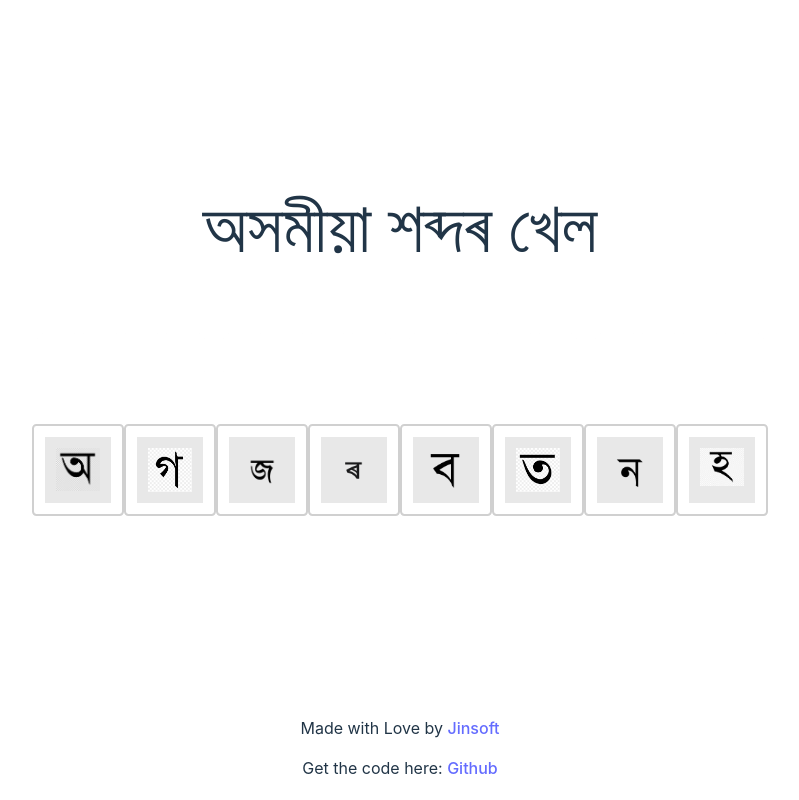
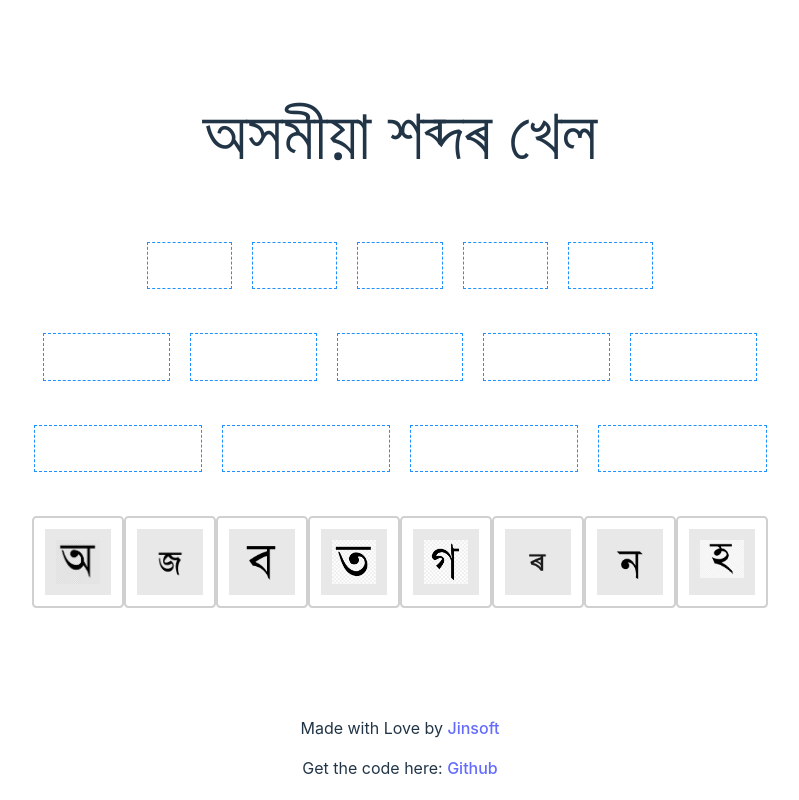
Before and after one commit to tuktuk24/assamese-wordy, a React (Vite) app: page / in a window 1280 px wide. Shown: the whole page, without its empty margins (240-1039 px from the left). Built offline with nearby package versions, Linux system fonts and the light colour scheme.

Commit message:
2letter, 3letter

```diff
--- a/src/App.css
+++ b/src/App.css
@@ -73,6 +73,7 @@
 
 .hidden {
     position: relative;
+    border: 1px dashed dodgerblue;
 }
 
 .hidden::after {
--- a/src/Playground.jsx
+++ b/src/Playground.jsx
@@ -1,11 +1,22 @@
 import React, { useState, useEffect } from 'react';
 import { DragDropContext, Droppable, Draggable } from 'react-beautiful-dnd';
-import { finalSpaceCharacters, ajgar, abagat, abanat, hazarat } from './utils/words';
+import { finalSpaceCharacters, ban, bar, jar, nar, hot, batar, garaj, haran, jagar, bahan, ajgar, abagat, abanat, hazarat } from './utils/words';
 
-const words = [["ao", "ja-b", "ga", "ra"],
-["ao", "ba", "ga", "ta-m"],
-["ao", "ba", "no-m", "ta-m"],
-["ho", "ja-b", "ra", "ta-m"]
+const words = [
+    ["ao", "ja-b", "ga", "ra"],
+    ["ao", "ba", "ga", "ta-m"],
+    ["ao", "ba", "no-m", "ta-m"],
+    ["ho", "ja-b", "ra", "ta-m"],
+    ["ba", "ta-m", "ra"],
+    ["ga", "ra", "ja-b"],
+    ["ho", "ra", "no-m"],
+    ["ja-b", "ga", "ra"],
+    ["ba", "ho", "no-m"],
+    ["ba", "no-m"],
+    ["ba", "ra"],
+    ["ja-b", "ra"],
+    ["no-m", "ra"],
+    ["ho", "ta-m"],
 ]
 
 const Playground = () => {
@@ -15,6 +26,16 @@ const Playground = () => {
     const [isSecondMatched, setIsSecondMatched] = useState(false)
     const [isThirdMatched, setIsThirdMatched] = useState(false)
     const [isFourthMatched, setIsFourthMatched] = useState(false)
+    const [isFirst3Matched, setIsFirst3Matched] = useState(false)
+    const [isSecond3Matched, setIsSecond3Matched] = useState(false)
+    const [isThird3Matched, setIsThird3Matched] = useState(false)
+    const [isFourth3Matched, setIsFourth3Matched] = useState(false)
+    const [isFifth3Matched, setIsFifth3Matched] = useState(false)
+    const [isFirst2Matched, setIsFirst2Matched] = useState(false)
+    const [isSecond2Matched, setIsSecond2Matched] = useState(false)
+    const [isThird2Matched, setIsThird2Matched] = useState(false)
+    const [isFourth2Matched, setIsFourth2Matched] = useState(false)
+    const [isFifth2Matched, setIsFifth2Matched] = useState(false)
     const [isWinner, setIsWinner] = useState(false)
 
     useEffect(() => {
@@ -24,6 +45,56 @@ const Playground = () => {
 
     useEffect(() => {
         const longWord = characters.map(c => c.id).reduce((word, letter) => word + letter, "")
+        if (!isFirst2Matched && longWord.match(words[9].join(""))) {
+            setMessage("YAY! Word Matched")
+            setIsFirst2Matched(true)
+            return
+        }
+        if (!isSecond2Matched && longWord.match(words[10].join(""))) {
+            setMessage("YAY! Word Matched")
+            setIsSecond2Matched(true)
+            return
+        }
+        if (!isThird2Matched && longWord.match(words[11].join(""))) {
+            setMessage("YAY! Word Matched")
+            setIsThird2Matched(true)
+            return
+        }
+        if (!isFourth2Matched && longWord.match(words[12].join(""))) {
+            setMessage("YAY! Word Matched")
+            setIsFourth2Matched(true)
+            return
+        }
+        if (!isFifth2Matched && longWord.match(words[13].join(""))) {
+            setMessage("YAY! Word Matched")
+            setIsFifth2Matched(true)
+            return
+        }
+        if (!isFirst3Matched && longWord.match(words[4].join(""))) {
+            setMessage("YAY! Word Matched")
+            setIsFirst3Matched(true)
+            return
+        }
+        if (!isSecond3Matched && longWord.match(words[5].join(""))) {
+            setMessage("YAY! Word Matched")
+            setIsSecond3Matched(true)
+            return
+        }
+        if (!isThird3Matched && longWord.match(words[6].join(""))) {
+            setMessage("YAY! Word Matched")
+            setIsThird3Matched(true)
+            return
+        }
+        if (!isFourth3Matched && longWord.match(words[7].join(""))) {
+            setMessage("YAY! Word Matched")
+            setIsFourth3Matched(true)
+            return
+        }
+        if (!isFifth3Matched && longWord.match(words[8].join(""))) {
+            setMessage("YAY! Word Matched")
+            setIsFifth3Matched(true)
+            return
+        }
         if (!isFirstMatched && longWord.match(words[0].join(""))) {
             setMessage("YAY! Word Matched")
             setIsFirstMatched(true)
@@ -47,11 +118,11 @@ const Playground = () => {
     }, [characters])
 
     useEffect(() => {
-        if (isFirstMatched && isSecondMatched && isThirdMatched && isFourthMatched) {
+        if (isFirstMatched && isSecondMatched && isThirdMatched && isFourthMatched && isFirst3Matched && isSecond3Matched && isThird3Matched && isFourth3Matched && isFifth3Matched && isFirst2Matched && isSecond2Matched && isThird2Matched && isFourth2Matched && isFifth2Matched) {
             setMessage("WINNER!")
             setIsWinner(true)
         }
-    }, [isFirstMatched, isSecondMatched, isThirdMatched, isFourthMatched])
+    }, [isFirstMatched, isSecondMatched, isThirdMatched, isFourthMatched, isFirst3Matched, isSecond3Matched, isThird3Matched, isFourth3Matched, isFifth3Matched, isFirst2Matched, isSecond2Matched, isThird2Matched, isFourth2Matched, isFifth2Matched])
 
     function handleOnDragEnd(result) {
         if (!result.destination) return;
@@ -67,6 +138,90 @@ const Playground = () => {
         <div className="App">
             <header className="App-header">
                 <h1>অসমীয়া শব্দৰ খেল</h1>
+                <div className='small-words'>
+                    <ul className={isFirst2Matched ? "characters" : "characters hidden"} >
+                        {ban.map(({ id, thumb }) => <li key={id} >
+                            <div className="characters-thumb">
+                                <img src={thumb} alt={`${id}`} />
+                            </div>
+                        </li>
+                        )}
+                    </ul>
+                    <ul className={isSecond2Matched ? "characters" : "characters hidden"}  >
+                        {bar.map(({ id, thumb }) => <li key={id} >
+                            <div className="characters-thumb">
+                                <img src={thumb} alt={`${id}`} />
+                            </div>
+                        </li>
+                        )}
+                    </ul>
+                    <ul className={isThird2Matched ? "characters" : "characters hidden"}  >
+                        {jar.map(({ id, thumb }) => <li key={id} >
+                            <div className="characters-thumb">
+                                <img src={thumb} alt={`${id}`} />
+                            </div>
+                        </li>
+                        )}
+                    </ul>
+                    <ul className={isFourth2Matched ? "characters" : "characters hidden"}  >
+                        {nar.map(({ id, thumb }) => <li key={id} >
+                            <div className="characters-thumb">
+                                <img src={thumb} alt={`${id}`} />
+                            </div>
+                        </li>
+                        )}
+                    </ul>
+                    <ul className={isFifth2Matched ? "characters" : "characters hidden"}  >
+                        {hot.map(({ id, thumb }) => <li key={id} >
+                            <div className="characters-thumb">
+                                <img src={thumb} alt={`${id}`} />
+                            </div>
+                        </li>
+                        )}
+                    </ul>
+                </div>
+                <div className='small-words'>
+                    <ul className={isFirst3Matched ? "characters" : "characters hidden"} >
+                        {batar.map(({ id, thumb }) => <li key={id} >
+                            <div className="characters-thumb">
+                                <img src={thumb} alt={`${id}`} />
+                            </div>
+                        </li>
+                        )}
+                    </ul>
+                    <ul className={isSecond3Matched ? "characters" : "characters hidden"}  >
+                        {garaj.map(({ id, thumb }) => <li key={id} >
+                            <div className="characters-thumb">
+                                <img src={thumb} alt={`${id}`} />
+                            </div>
+                        </li>
+                        )}
+                    </ul>
+                    <ul className={isThird3Matched ? "characters" : "characters hidden"}  >
+                        {haran.map(({ id, thumb }) => <li key={id} >
+                            <div className="characters-thumb">
+                                <img src={thumb} alt={`${id}`} />
+                            </div>
+                        </li>
+                        )}
+                    </ul>
+                    <ul className={isFourth3Matched ? "characters" : "characters hidden"}  >
+                        {jagar.map(({ id, thumb }) => <li key={id} >
+                            <div className="characters-thumb">
+                                <img src={thumb} alt={`${id}`} />
+                            </div>
+                        </li>
+                        )}
+                    </ul>
+                    <ul className={isFifth3Matched ? "characters" : "characters hidden"}  >
+                        {bahan.map(({ id, thumb }) => <li key={id} >
+                            <div className="characters-thumb">
+                                <img src={thumb} alt={`${id}`} />
+                            </div>
+                        </li>
+                        )}
+                    </ul>
+                </div>
                 <div className='small-words'>
                     <ul className={isFirstMatched ? "characters" : "characters hidden"} >
                         {ajgar.map(({ id, thumb }) => <li key={id} >
@@ -101,7 +256,7 @@ const Playground = () => {
                         )}
                     </ul>
                 </div>
-                {message && <h4>{message}</h4>}
+
                 {isWinner ? <h2>CONGRATULATIONS</h2>
                     : <DragDropContext onDragEnd={handleOnDragEnd}>
                         <Droppable droppableId="characters" direction="horizontal">
@@ -126,6 +281,7 @@ const Playground = () => {
                         </Droppable>
                     </DragDropContext>}
             </header>
+            {message && <h2>{message}</h2>}
             <p>
                 Made with Love by <a href="https://jinsoft.in/">Jinsoft</a>
             </p>
--- a/src/utils/words.js
+++ b/src/utils/words.js
@@ -4,16 +4,8 @@ export const finalSpaceCharacters = [
         thumb: '/images/ao.jpg'
     },
     {
-        id: 'ga',
-        thumb: '/images/ga.png'
-    },
-    {
         id: 'ja-b',
         thumb: '/images/ja-b.png'
-    },
-    {
-        id: 'ra',
-        thumb: '/images/ra.png'
     },
     {
         id: 'ba',
@@ -22,6 +14,14 @@ export const finalSpaceCharacters = [
     {
         id: 'ta-m',
         thumb: '/images/ta-m.png'
+    },
+    {
+        id: 'ga',
+        thumb: '/images/ga.png'
+    },
+    {
+        id: 'ra',
+        thumb: '/images/ra.png'
     },
     {
         id: 'no-m',
@@ -33,6 +33,139 @@ export const finalSpaceCharacters = [
     }
 ]
 
+/* 2 letter */
+export const ban = [
+    {
+        id: 'ba',
+        thumb: '/images/ba.png'
+    },
+    {
+        id: 'no-m',
+        thumb: '/images/no-m.png'
+    }
+]
+
+export const bar = [
+    {
+        id: 'ba',
+        thumb: '/images/ba.png'
+    },
+    {
+        id: 'ra',
+        thumb: '/images/ra.png'
+    }
+]
+
+export const jar = [
+    {
+        id: 'ja-b',
+        thumb: '/images/ja-b.png'
+    },
+    {
+        id: 'ra',
+        thumb: '/images/ra.png'
+    }
+]
+
+export const nar = [
+    {
+        id: 'no-m',
+        thumb: '/images/no-m.png'
+    },
+    {
+        id: 'ra',
+        thumb: '/images/ra.png'
+    }
+]
+
+export const hot = [
+    {
+        id: 'ho',
+        thumb: '/images/ho.png'
+    },
+    {
+        id: 'ta-m',
+        thumb: '/images/ta-m.png'
+    },
+]
+
+/* 3 letter */
+export const batar = [
+    {
+        id: 'ba',
+        thumb: '/images/ba.png'
+    },
+    {
+        id: 'ta-m',
+        thumb: '/images/ta-m.png'
+    },
+    {
+        id: 'ra',
+        thumb: '/images/ra.png'
+    }
+]
+
+export const garaj = [
+    {
+        id: 'ga',
+        thumb: '/images/ga.png'
+    },
+    {
+        id: 'ra',
+        thumb: '/images/ra.png'
+    },
+    {
+        id: 'ja-b',
+        thumb: '/images/ja-b.png'
+    },
+]
+
+export const haran = [
+    {
+        id: 'ho',
+        thumb: '/images/ho.png'
+    },
+    {
+        id: 'ra',
+        thumb: '/images/ra.png'
+    },
+    {
+        id: 'no-m',
+        thumb: '/images/no-m.png'
+    },
+]
+
+export const jagar = [
+    {
+        id: 'ja-b',
+        thumb: '/images/ja-b.png'
+    },
+    {
+        id: 'ga',
+        thumb: '/images/ga.png'
+    },
+    {
+        id: 'ra',
+        thumb: '/images/ra.png'
+    },
+]
+
+export const bahan = [
+    {
+        id: 'ba',
+        thumb: '/images/ba.png'
+    },
+    {
+        id: 'ho',
+        thumb: '/images/ho.png'
+    },
+    {
+        id: 'no-m',
+        thumb: '/images/no-m.png'
+    },
+]
+
+/* 4 letter */
 export const ajgar = [
     {
         id: 'ao',
```
